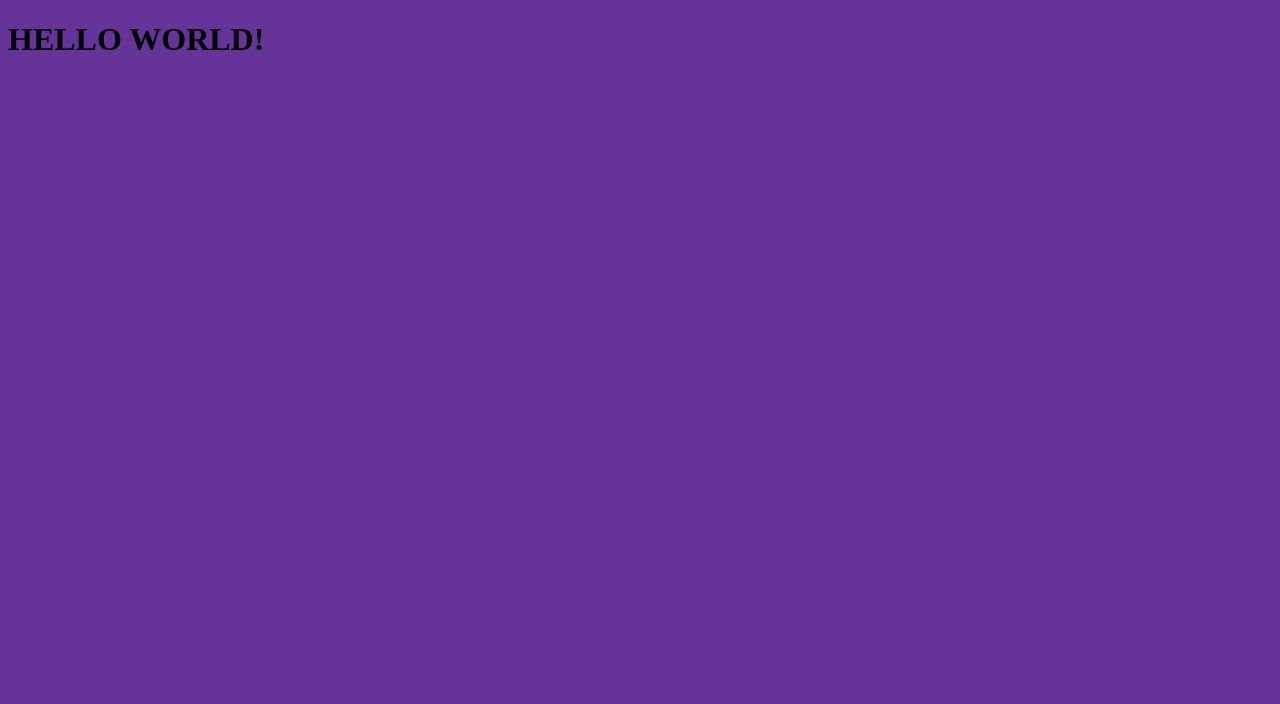
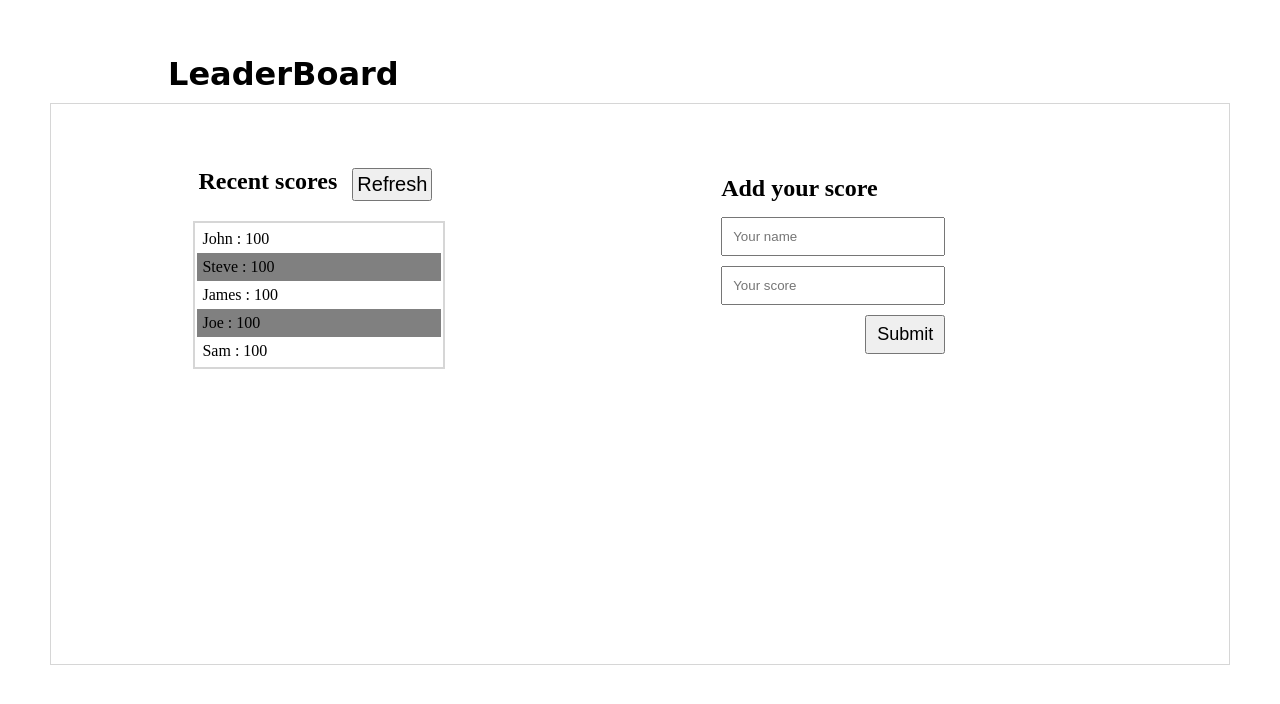
Before and after one commit to jheart-vic/LeaderBoardApi, a website built with webpack: page src/index.html in a window 1280 px wide. Built offline with nearby package versions, Linux system fonts and the light colour scheme.

Commit message:
Add functionalities

```diff
--- /dev/null
+++ b/modules/domcontent.js
@@ -0,0 +1,32 @@
+const players = [
+  {
+    name: 'John',
+    scores: 100,
+  },
+  {
+    name: 'Steve',
+    scores: 100,
+  },
+  {
+    name: 'James',
+    scores: 100,
+  },
+  {
+    name: 'Joe',
+    scores: 100,
+  },
+  {
+    name: 'Sam',
+    scores: 100,
+  },
+];
+const showScores = document.getElementById('showScores');
+const showAllScores = () => {
+  players.forEach((i) => {
+    const showParagraph = document.createElement('p');
+    showParagraph.className = 'show-p';
+    showParagraph.innerText = `${i.name} : ${i.scores}`;
+    showScores.appendChild(showParagraph);
+  });
+};
+export default showAllScores;
--- a/src/index.html
+++ b/src/index.html
@@ -1,13 +1,33 @@
 <!DOCTYPE html>
 <html lang="en">
   <head>
-  <meta charset="UTF-8">
-  <meta http-equiv="X-UA-Compatible" content="IE=edge">
-  <meta name="viewport" content="width=device-width, initial-scale=1.0">
+    <meta charset="UTF-8" />
+    <meta http-equiv="X-UA-Compatible" content="IE=edge" />
+    <meta name="viewport" content="width=device-width, initial-scale=1.0" />
     <!-- <link rel="stylesheet" href="style.css"> -->
     <title>Leaderboard</title>
   </head>
   <body>
-  <h1>HELLO WORLD!</h1>
+    <div id="wrapper" class="container">
+      <h1 id="bigtext">LeaderBoard</h1>
+      <div id="showCaseWrapper" class="showCase">
+        <div id="display-div" class="display">
+          <div class="score-div">
+            <h2 class="display-text">Recent scores</h2>
+            <button id="refresh">Refresh</button>
+          </div>
+          <div id="showScores">
+          </div>
+        </div>
+        <div class="form-section" id="form-div">
+          <h2>Add your score</h2>
+          <form action="" id="form">
+            <input type="text" placeholder="Your name">
+            <input type="text" placeholder="Your score">
+            <button id="submit">Submit</button>
+          </form>
+        </div>
+      </div>
+    </div>
   </body>
 </html>
--- a/src/index.js
+++ b/src/index.js
@@ -1 +1,4 @@
-import "./style.css";
+import './style.css';
+import showAllScores from '../modules/domcontent.js';
+
+document.addEventListener('DOMContentLoaded', showAllScores);
--- a/src/style.css
+++ b/src/style.css
@@ -1,3 +1,109 @@
+* {
+  margin: 0;
+  padding: 0;
+}
+
 body {
-  background-color: rebeccapurple;
+  background-color: white;
 }
+
+.container {
+  margin: 10px;
+  height: 80vh;
+  padding: 5vh;
+}
+
+#bigtext {
+  margin-left: 10%;
+  margin-top: 5px;
+  font-family: cursive;
+}
+
+.showCase {
+  display: flex;
+  justify-content: space-evenly;
+  align-items: flex-start;
+  margin-top: 10px;
+  height: 70vh;
+  border: 1px solid #3333;
+}
+
+.display {
+  margin-top: 5%;
+  margin-right: 12%;
+  display: flex;
+  flex-direction: column;
+  gap: 15px;
+}
+
+.form-section {
+  margin-top: 6%;
+  margin-right: 12%;
+  display: flex;
+  flex-direction: column;
+  gap: 15px;
+}
+
+.score-div {
+  display: flex;
+  padding: 5px;
+}
+
+.display-text {
+  margin-right: 15px;
+}
+
+#refresh {
+  padding: 3px;
+  font-size: 20px;
+}
+
+#showScores {
+  border: 2px solid #3333;
+  width: 100%;
+  padding: 2px;
+  background-color: inherit;
+}
+
+.show {
+  background-color: inherit;
+  width: 100%;
+}
+
+.show-p {
+  padding: 5px;
+  display: block;
+}
+
+.show-p:nth-child(odd) {
+  background-color: #fff;
+}
+
+.show-p:nth-child(even) {
+  background-color: grey;
+}
+
+#form-div {
+  display: flex;
+  flex-direction: column;
+  margin-left: 0;
+}
+
+#form {
+  display: flex;
+  flex-direction: column;
+  gap: 10px;
+}
+
+#form input {
+  width: 200px;
+  padding: 10px;
+}
+
+#submit {
+  width: 80px;
+  align-self: flex-end;
+  padding: 7px;
+  font-size: 18px;
+  text-align: center;
+}
```
Also changed, not shown: README.md. Lines whose indentation alone changed are shown as unchanged.
